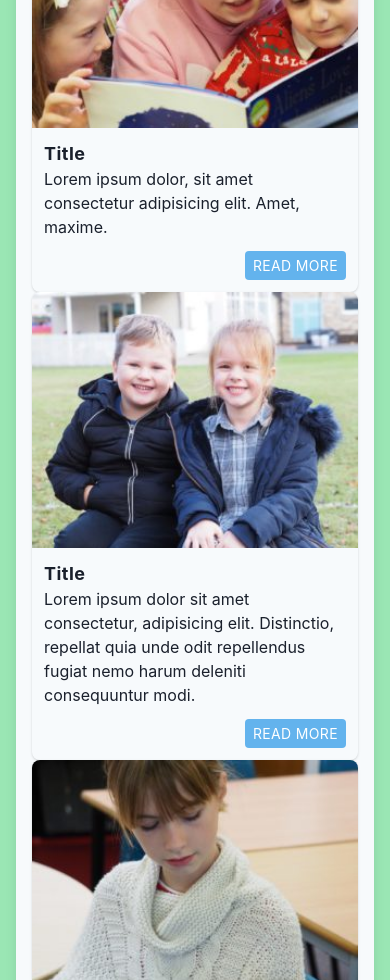
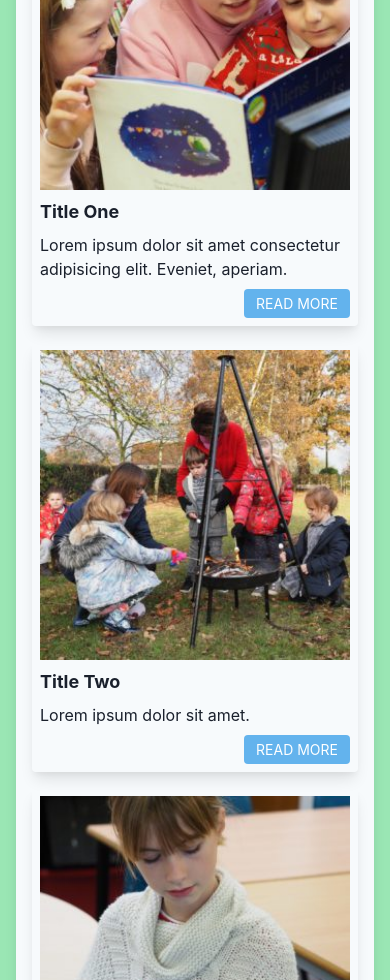
Before and after one commit to shaunorpen/stutton-primary-website, a React (Create React App) app: page / in a window 390 px wide. Shown: the part 1020-2000 px from the top of the page. Built offline with nearby package versions, Linux system fonts and the light colour scheme.

Commit message:
Add responsive news

```diff
--- a/src/pages/Home.jsx
+++ b/src/pages/Home.jsx
@@ -6,6 +6,39 @@ import img3 from '../images/Stutton-14-Edited-300x300.jpg'
 import img4 from '../images/Stutton-42-Edited-300x300.jpg'
 import img5 from '../images/Stutton-64-Edited-300x300.jpg'
 import img6 from '../images/Stutton-69-Edited-300x300.jpg'
+
+const latestNews = [
+    {
+        title: 'Title One',
+        subTitle: 'Lorem ipsum dolor sit amet consectetur adipisicing elit. Eveniet, aperiam.',
+        img: img1,
+    },
+    {
+        title: 'Title Two',
+        subTitle: 'Lorem ipsum dolor sit amet.',
+        img: img2,
+    },
+    {
+        title: 'Title Three',
+        subTitle: 'Lorem, ipsum dolor sit amet consectetur adipisicing elit. Laboriosam exercitationem, ea non ipsam hic fugiat!',
+        img: img3,
+    },
+    {
+        title: 'Title Four',
+        subTitle: 'Lorem ipsum dolor, sit amet consectetur adipisicing elit. Error incidunt in dolore ex corporis eos accusamus itaque dolor eum id!',
+        img: img4,
+    },
+    {
+        title: 'Title Five',
+        subTitle: 'Lorem ipsum dolor sit amet consectetur adipisicing.',
+        img: img5,
+    },
+    {
+        title: 'Title Six',
+        subTitle: 'Lorem ipsum dolor, sit amet consectetur adipisicing elit. Voluptatibus beatae neque voluptatum?',
+        img: img6,
+    },
+]
 
 function Home () {
     return (
@@ -18,7 +51,7 @@ function Home () {
                 </div>
             </div>
             <div className="bg-green-300 flex flex-col lg:flex-row p-4">
-                <div className="w-full lg:w-3/4">
+                <div className="w-full">
                     <div className="shadow-lg rounded-lg p-4 bg-gray-100 mb-4">
                         <h2 className="text-2xl font-bold mb-3">Welcome</h2>
                         <p className="leading-relaxed mb-4">
@@ -31,41 +64,25 @@ function Home () {
                     </div>
                     <div className="shadow-lg rounded-lg p-4 bg-gray-100 mb-4">
                         <h2 className="text-2xl font-bold mb-3">Latest News</h2>
-                        <div className="flex flex-col lg:flex-row -mx-3">
-                            <div className="shadow w-auto lg:w-1/3 flex flex-col justify-between mx-3 rounded-lg">
-                                <div>
-                                    <div style={{ backgroundImage: `url(${img1})`}} className="h-64 bg-cover rounded-t-lg" />
-                                    <div className="p-3">
-                                        <h3 className="font-bold text-lg tracking-wide">Title</h3>
-                                        <div>Lorem ipsum dolor, sit amet consectetur adipisicing elit. Amet, maxime.</div>
+                        <div className="flex flex-wrap -m-2">
+                            { latestNews.map(article => {
+                                return (
+                                    <div className="flex flex-col justify-between w-56 flex-grow m-2 shadow-lg p-2 rounded">
+                                        <div>
+                                            <div>
+                                                <img className="w-full" src={article.img} alt="Photo of children at school"/>
+                                            </div>
+                                            <div className="text-lg font-bold my-2">{article.title}</div>
+                                            <div className="mb-2">{article.subTitle}</div>
+                                        </div>
+                                        <div className="bg-blue-400 text-sm uppercase px-3 py-1 text-white rounded self-end">Read More</div>
                                     </div>
-                                </div>
-                                <button className="self-end bg-blue-400 px-2 py-1 text-white uppercase tracking-wide rounded mb-3 mr-3 text-sm hover:bg-blue-600">Read More</button>
-                            </div>
-                            <div className="shadow w-auto lg:w-1/3 flex flex-col justify-between mx-3 rounded-lg">
-                                <div>
-                                    <div style={{ backgroundImage: `url(${img6})`}} className="h-64 bg-cover rounded-t-lg" />
-                                    <div className="p-3">
-                                        <h3 className="font-bold text-lg tracking-wide">Title</h3>
-                                        <div>Lorem ipsum dolor sit amet consectetur, adipisicing elit. Distinctio, repellat quia unde odit repellendus fugiat nemo harum deleniti consequuntur modi.</div>
-                                    </div>
-                                </div>
-                                <button className="self-end bg-blue-400 px-2 py-1 text-white uppercase tracking-wide rounded mb-3 mr-3 text-sm hover:bg-blue-600">Read More</button>
-                            </div>
-                            <div className="shadow w-auto lg:w-1/3 flex flex-col justify-between mx-3 rounded-lg">
-                                <div>
-                                    <div style={{ backgroundImage: `url(${img3})`}} className="h-64 bg-cover rounded-t-lg" />
-                                    <div className="p-3">
-                                        <h3 className="font-bold text-lg tracking-wide">Title</h3>
-                                        <div>Lorem ipsum dolor sit amet consectetur, adipisicing elit. Dicta ea qui nulla facilis, iusto fugiat iste sequi veritatis accusamus sint dolores fugit assumenda at unde rerum, illum quisquam accusantium quia!</div>
-                                    </div>
-                                </div>
-                                <button className="self-end bg-blue-400 px-2 py-1 text-white uppercase tracking-wide rounded mb-3 mr-3 text-sm hover:bg-blue-600">Read More</button>
-                            </div>
+                                )
+                            })}
                         </div>
                     </div>
                 </div>
-                <div className="w-full lg:w-1/4 ml-4">
+                <div className="w-64 lg:ml-4">
                     <div className="shadow-lg rounded-lg p-4 bg-gray-100 mb-4">
                         <h2 className="text-2xl font-bold mb-3">Contact Us</h2>
                         <p className="mb-3">01473 328531</p>
```
